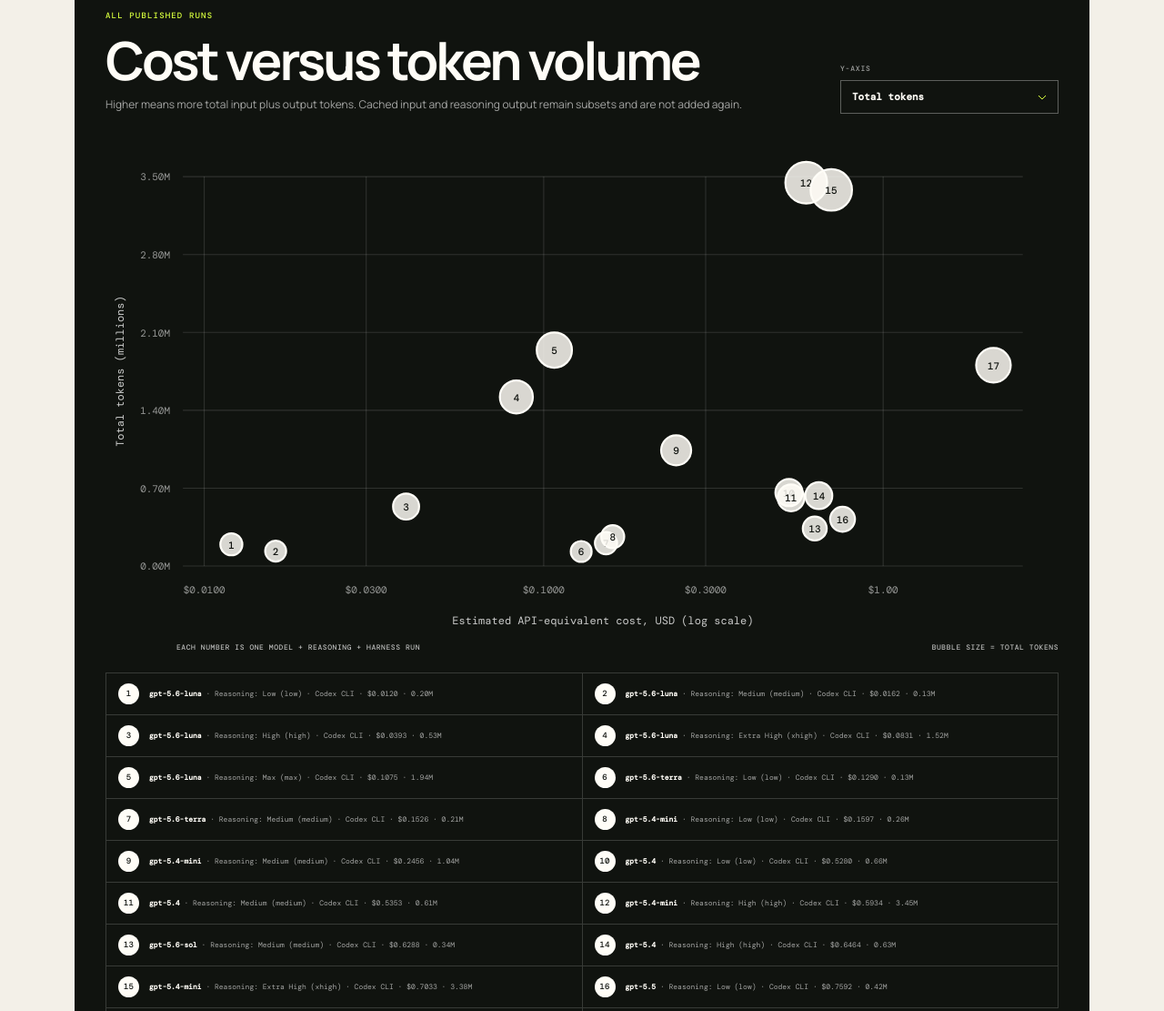
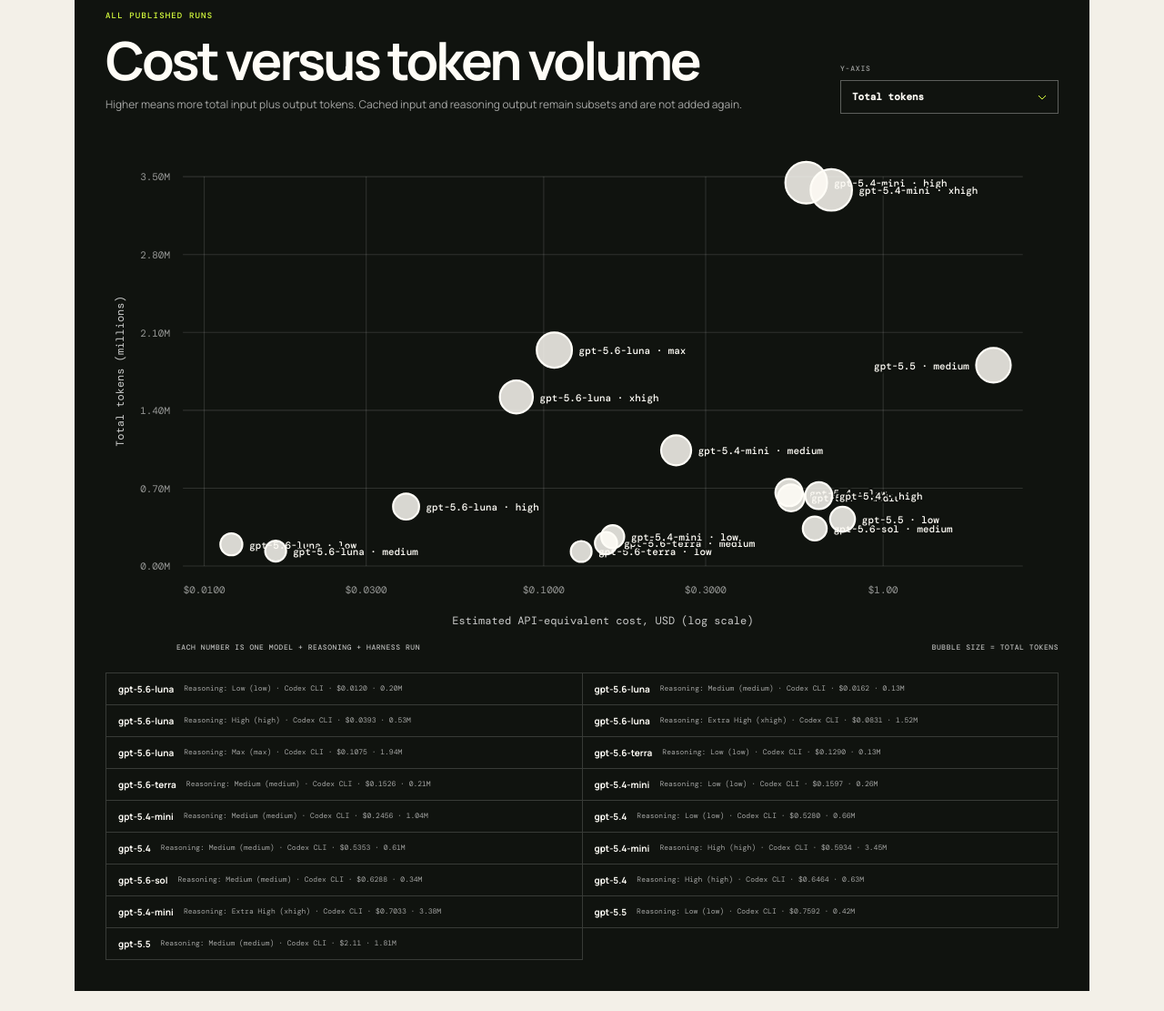
Before and after one commit to ryanbieber/benchmark-real-ai, a website: page index.html in a window 1280 px wide. Shown: the part 676-1787 px from the top of the page at 91% size. Drawn offline with nearby package versions, Linux system fonts and the light colour scheme.

Commit message:
Label behavior plot points by model

```diff
--- a/app.js
+++ b/app.js
@@ -229,11 +229,17 @@
   const circles = points.map((point) => {
     const label = `${point.run.model.name}, ${reasoningDescription(point.run)} reasoning, ${point.run.harness.name}: ${formatCost(point.cost)}, ${metric.format(point.value)}`;
     const r = radius(point.run.usage.totalTokens);
-    return `<a class="tradeoff-point" href="${escapeHtml(point.run.artifacts.displayHtml)}" aria-label="${escapeHtml(label)}"><title>${escapeHtml(label)}</title><circle cx="${x(point.cost)}" cy="${y(point.value)}" r="${r}"/><text x="${x(point.cost)}" y="${y(point.value) + 4}" text-anchor="middle">${point.index}</text></a>`;
+    const pointX = x(point.cost);
+    const pointY = y(point.value);
+    const labelOnLeft = pointX > width - 190;
+    const labelX = labelOnLeft ? pointX - r - 7 : pointX + r + 7;
+    const labelAnchor = labelOnLeft ? 'end' : 'start';
+    const plotLabel = `${point.run.model.name} · ${point.run.reasoning.native}`;
+    return `<a class="tradeoff-point" href="${escapeHtml(point.run.artifacts.displayHtml)}" aria-label="${escapeHtml(label)}"><title>${escapeHtml(label)}</title><circle cx="${pointX}" cy="${pointY}" r="${r}"/><text class="plot-label" x="${labelX}" y="${pointY + 4}" text-anchor="${labelAnchor}">${escapeHtml(plotLabel)}</text></a>`;
   }).join('');
 
-  $('#tradeoff-plot').innerHTML = `<svg viewBox="0 0 ${width} ${height}" role="img" aria-labelledby="tradeoff-svg-title tradeoff-svg-desc"><title id="tradeoff-svg-title">Estimated cost versus ${escapeHtml(metric.label)}</title><desc id="tradeoff-svg-desc">Each numbered bubble is one model, reasoning setting, and harness run. Bubble size represents total tokens. Point color has no categorical meaning.</desc><g class="plot-grid">${grid}${costTicks}</g>${frontierPath}${circles}<text class="axis-title" x="${margin.left + chartWidth / 2}" y="${height - 15}" text-anchor="middle">Estimated API-equivalent cost, USD (log scale)</text><text class="axis-title" transform="translate(18 ${margin.top + chartHeight / 2}) rotate(-90)" text-anchor="middle">${escapeHtml(metric.label)}</text></svg>`;
-  $('#plot-key').innerHTML = points.map((point) => `<a href="${escapeHtml(point.run.artifacts.displayHtml)}"><b>${point.index}</b><span><strong>${escapeHtml(point.run.model.name)}</strong> · Reasoning: ${escapeHtml(reasoningDescription(point.run))} · ${escapeHtml(point.run.harness.name)} · ${formatCost(point.cost)} · ${escapeHtml(metric.format(point.value))}</span></a>`).join('');
+  $('#tradeoff-plot').innerHTML = `<svg viewBox="0 0 ${width} ${height}" role="img" aria-labelledby="tradeoff-svg-title tradeoff-svg-desc"><title id="tradeoff-svg-title">Estimated cost versus ${escapeHtml(metric.label)}</title><desc id="tradeoff-svg-desc">Each labeled point is one model, reasoning setting, and harness run. Labels show the model and native reasoning setting. Bubble size represents total tokens. Point color has no categorical meaning.</desc><g class="plot-grid">${grid}${costTicks}</g>${frontierPath}${circles}<text class="axis-title" x="${margin.left + chartWidth / 2}" y="${height - 15}" text-anchor="middle">Estimated API-equivalent cost, USD (log scale)</text><text class="axis-title" transform="translate(18 ${margin.top + chartHeight / 2}) rotate(-90)" text-anchor="middle">${escapeHtml(metric.label)}</text></svg>`;
+  $('#plot-key').innerHTML = points.map((point) => `<a href="${escapeHtml(point.run.artifacts.displayHtml)}"><b class="plot-key-model">${escapeHtml(point.run.model.name)}</b><span>Reasoning: ${escapeHtml(reasoningDescription(point.run))} · ${escapeHtml(point.run.harness.name)} · ${formatCost(point.cost)} · ${escapeHtml(metric.format(point.value))}</span></a>`).join('');
 }
 
 function render() {
--- a/styles.css
+++ b/styles.css
@@ -190,7 +190,7 @@
 .axis-title { fill: rgba(255,255,255,.78); font-size: 11px; }
 .tradeoff-point { cursor: pointer; }
 .tradeoff-point circle { stroke: var(--white); stroke-width: 2; fill: var(--white); fill-opacity: .84; transition: stroke-width .15s ease, fill-opacity .15s ease; }
-.tradeoff-point text { fill: var(--ink); font: 500 10px var(--mono); pointer-events: none; }
+.tradeoff-point .plot-label { fill: var(--white); font: 500 10px var(--mono); paint-order: stroke; stroke: var(--ink); stroke-linejoin: round; stroke-width: 4px; pointer-events: none; }
 .tradeoff-point:hover circle, .tradeoff-point:focus circle { stroke-width: 5; fill-opacity: 1; }
 .frontier { fill: none; stroke: var(--acid); stroke-width: 2; stroke-dasharray: 7 6; }
 .tradeoff-legend { display: flex; gap: 18px; flex-wrap: wrap; margin: 4px 0 24px 78px; color: rgba(255,255,255,.7); font: 500 8px/1 var(--mono); text-transform: uppercase; letter-spacing: .07em; }
@@ -199,7 +199,7 @@
 .plot-key { display: grid; grid-template-columns: repeat(2, minmax(0, 1fr)); border-top: 1px solid rgba(255,255,255,.17); border-left: 1px solid rgba(255,255,255,.17); }
 .plot-key a { min-width: 0; display: flex; align-items: center; gap: 11px; padding: 11px 13px; border-right: 1px solid rgba(255,255,255,.17); border-bottom: 1px solid rgba(255,255,255,.17); color: inherit; text-decoration: none; }
 .plot-key a:hover { background: rgba(255,255,255,.07); }
-.plot-key b { width: 23px; height: 23px; flex: 0 0 auto; display: grid; place-items: center; border-radius: 50%; color: var(--ink); background: var(--white); font: 500 9px/1 var(--mono); }
+.plot-key b.plot-key-model { flex: 0 0 auto; color: var(--white); font: 700 10px/1.2 var(--sans); }
 .plot-key span { min-width: 0; color: rgba(255,255,255,.62); font: 400 8px/1.4 var(--mono); overflow-wrap: anywhere; }
 .plot-key strong { color: var(--white); }
 .premise-grid { display: grid; grid-template-columns: 1.05fr .95fr; gap: 100px; align-items: start; }
```
Also changed, not shown: tests/browser/showcase.spec.mjs (+6 -0 lines).
